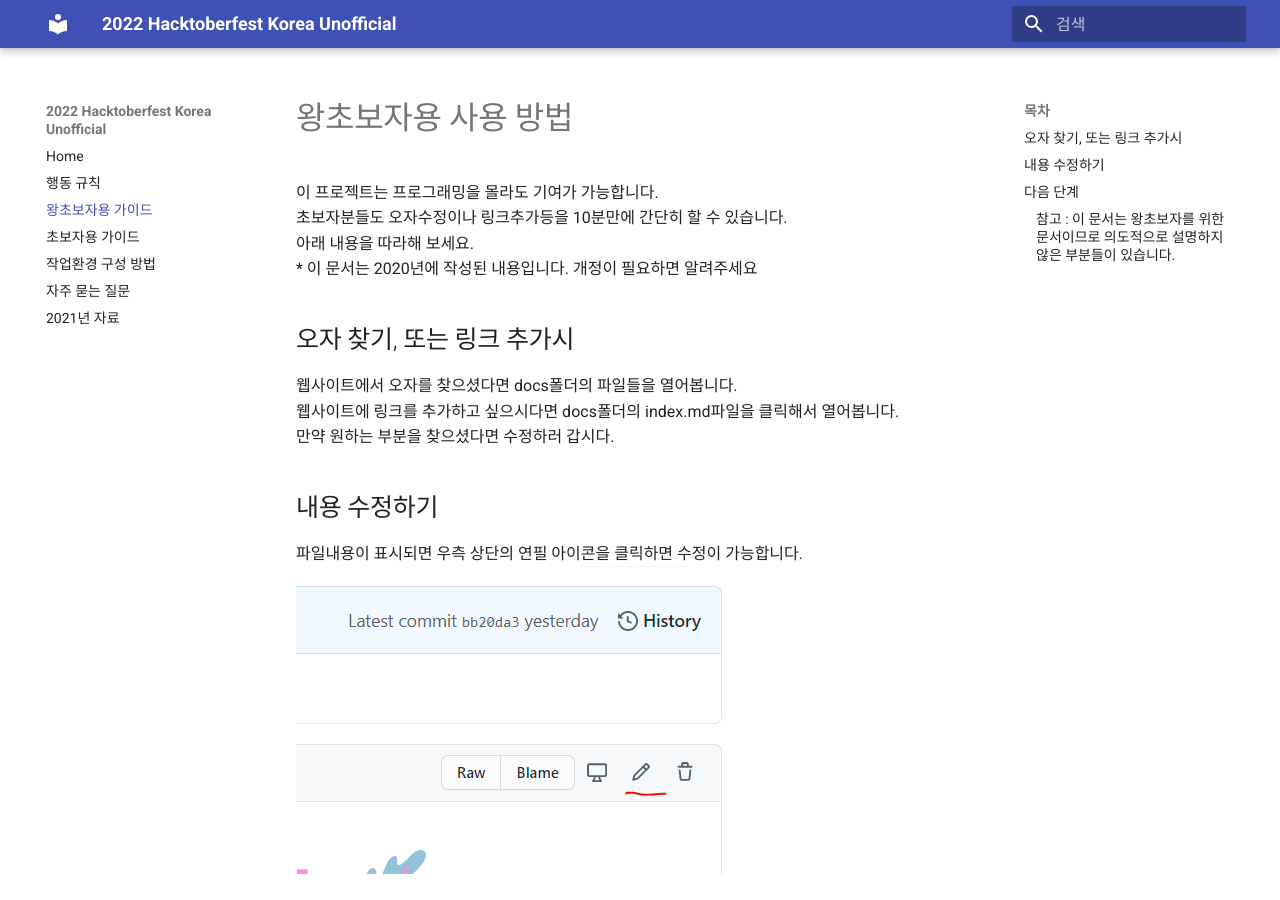
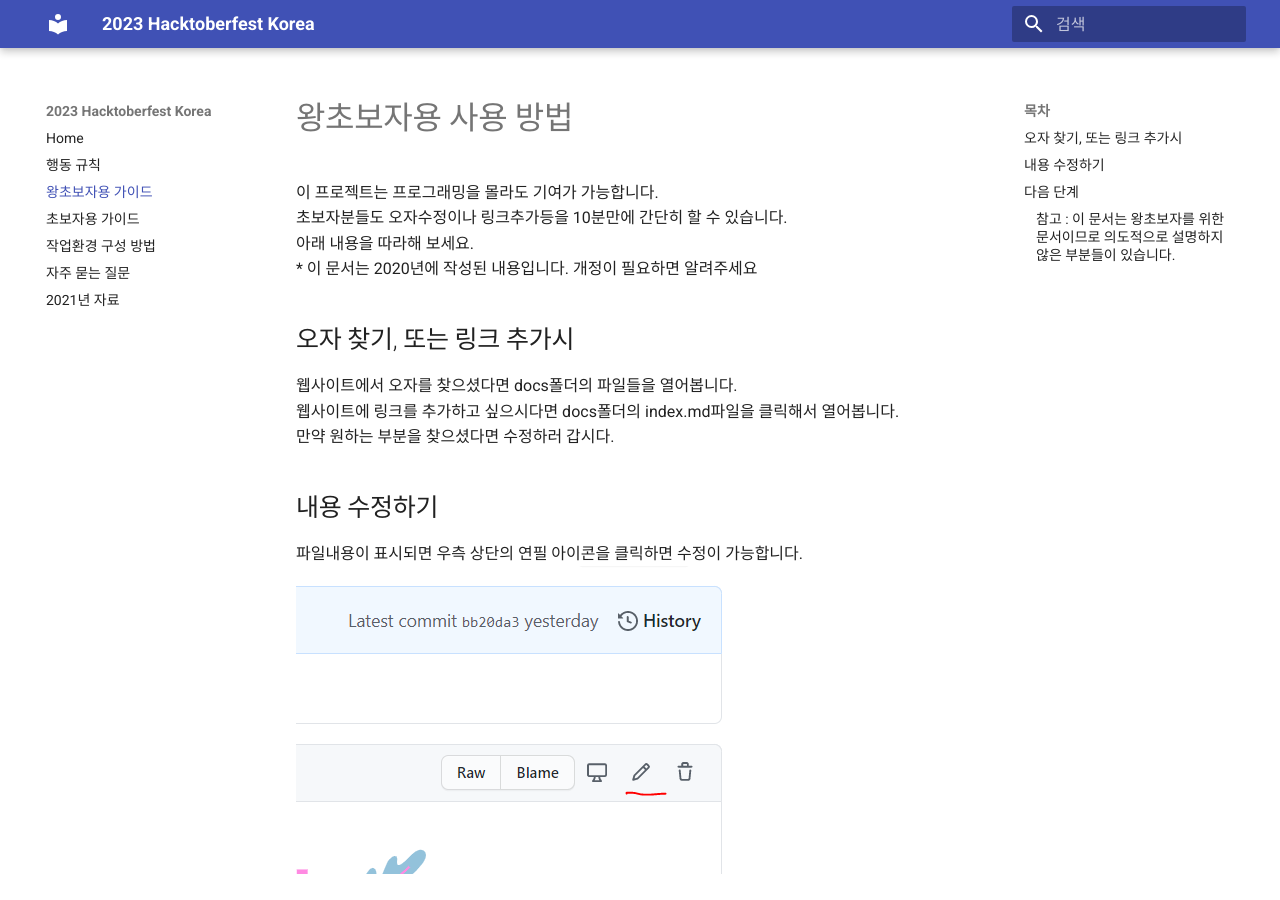
Before and after one commit to hacktoberfestkorea/hacktoberfestkorea, an MkDocs documentation site: the page built from docs/super_beginners_guide.md, in a window 1280 px wide and 900 px high. Built offline with MkDocs 1.6.1 and Material for MkDocs 9.7.7, drawn with Linux system fonts in a browser that asks for light colours.

Commit message:
fix: change title into 2023

```diff
--- a/mkdocs.yml
+++ b/mkdocs.yml
@@ -1,4 +1,4 @@
-site_name: 2022 Hacktoberfest Korea Unofficial
+site_name: 2023 Hacktoberfest Korea
 copyright: This is korean fan page of Hacktoberfest
 site_url: 'https://hacktoberfestkorea.com/'
 
```
